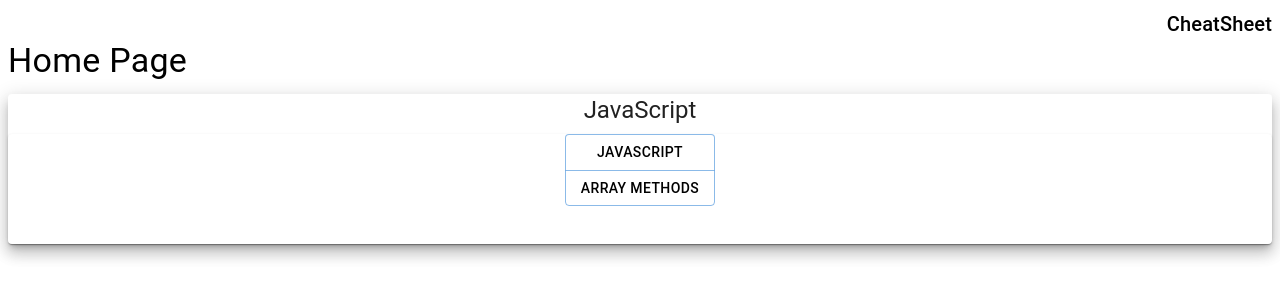
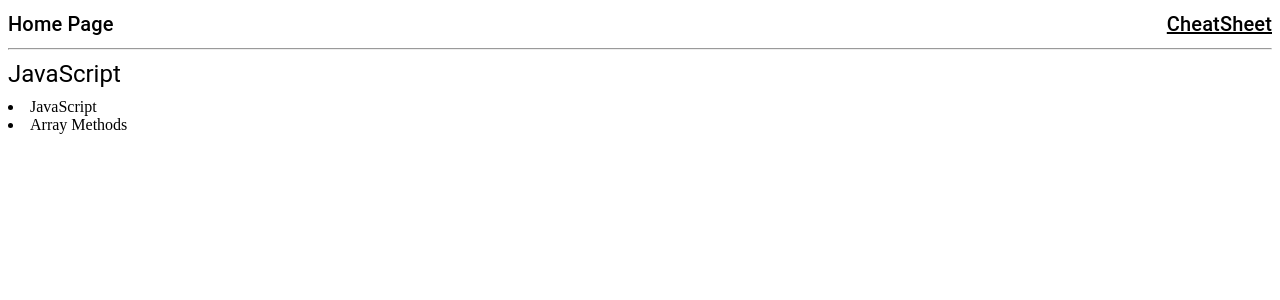
Before and after one commit to Salvador318Alvarez/CheatSheet, a React (Vite) app: page / in a window 1280 px wide. Shown: the top 300 px of the page. Built offline with nearby package versions, Linux system fonts and the light colour scheme.

Commit message:
changed layout

```diff
--- a/src/App.tsx
+++ b/src/App.tsx
@@ -1,21 +1,28 @@
 import { Typography } from "@mui/material"
-import { BrowserRouter, Route, Routes } from "react-router-dom"
+import { BrowserRouter, Link, Route, Routes } from "react-router-dom"
 import Home from "./Home"
 import ArrayMethods from "./JavaScript/ArrayMethods"
 import JavaScript from "./JavaScript/JavaScript"
+import ReactRouterDom from "./React/ReactRouterDom"
 
 function App() {
   return (
     <>
-    <Typography variant="h6" component="h1" align="right">CheatSheet</Typography>
+    <BrowserRouter>
+    <Typography
+      variant="h6"
+      component="h1"
+      align="right"
+      sx={{display:"inline", float:"right", textDecoration:"underline"}}>
+        <Link to='/'>CheatSheet</Link>
+    </Typography>
 
-    <BrowserRouter>
       <Routes>
         <Route path='/' element={<Home />} />
         <Route path='/JavaScript' element={<JavaScript />} />
         <Route path='/ArrayMethods' element={<ArrayMethods />} />
+        <Route path='/ReactRouterDom' element={<ReactRouterDom />} />
       </Routes>
-
     </BrowserRouter>
 
     </>
--- a/src/Home.tsx
+++ b/src/Home.tsx
@@ -4,21 +4,26 @@ import { Link } from "react-router-dom";
 const Home = () => {
     return (
         <>
-            <Typography variant='h4' align='left'gutterBottom>Home Page</Typography>
+            <Typography
+                variant='h6'
+                align='left'
+                component="h1"
+                gutterBottom>
+                Home Page
+            </Typography>
+            <hr />
+            <Typography
+                variant='h5'
+                gutterBottom>
+                JavaScript
+            </Typography>
 
-            <Paper elevation={10} sx={{textAlign:'center'}} >
-                <Typography variant='h5' gutterBottom> JavaScript</Typography>
-                <Card sx={{paddingBottom:'3%'}}>
-                    <ButtonGroup orientation='vertical'>
-                        <Button>
-                            <Link to='/JavaScript'>JavaScript</Link>
-                        </Button>
-                        <Button>
-                            <Link to='/ArrayMethods'>Array Methods</Link>
-                        </Button>
-                    </ButtonGroup>
-                </Card>
-            </Paper>
+                <li>
+                    <Link to='/JavaScript'>JavaScript</Link>
+                </li>
+                <li>
+                    <Link to='/ArrayMethods'>Array Methods</Link>
+                </li>
         </>
      );
 }
--- a/src/JavaScript/ArrayMethods.tsx
+++ b/src/JavaScript/ArrayMethods.tsx
@@ -11,12 +11,29 @@ const ArrayMethods = () => {
     <Typography variant="h5" component="h2" gutterBottom>Array Methods</Typography>
      <Box>
         <Paper elevation={7}>
-            <Typography variant="h6" component="h3">ForEach</Typography>
+            <Typography variant="h6" component="h3" gutterBottom>Array.forEach()</Typography>
+            <Typography variant='body1' gutterBottom>
+                -Executes a function once for each array element
+            </Typography>
+            <Typography variant='body1' gutterBottom>
+                -Parameters: (element, index, array )
+            </Typography>
+            <Typography variant='body1' gutterBottom>
+                -Always returns undefined
+            </Typography>
+            <Typography variant='body1' gutterBottom>
+                -It is not chainable
+            </Typography>
+            <Typography variant='body1'>
+                Example:
+            </Typography>
             <div className='code'>
                 <code>{'const numbers = [1, 2, 3];'}</code>
                 <code>{'numbers.forEach(number =>'}</code>
                 <code>{'console.log(number))'}    </code>
             </div>
+            <p>Output:<code>1 2 3</code></p>
+
         </Paper>
      </Box>
         </>
--- a/src/index.css
+++ b/src/index.css
@@ -21,4 +21,7 @@ h3{
 
 .code{
   padding:.5rem;
+  border: 2px dotted gray;
+  padding: 1%;
+  margin: 1%;
 }
```
Also changed, not shown: src/React/ReactRouterDom.tsx (deleted, +0 -9 lines).
